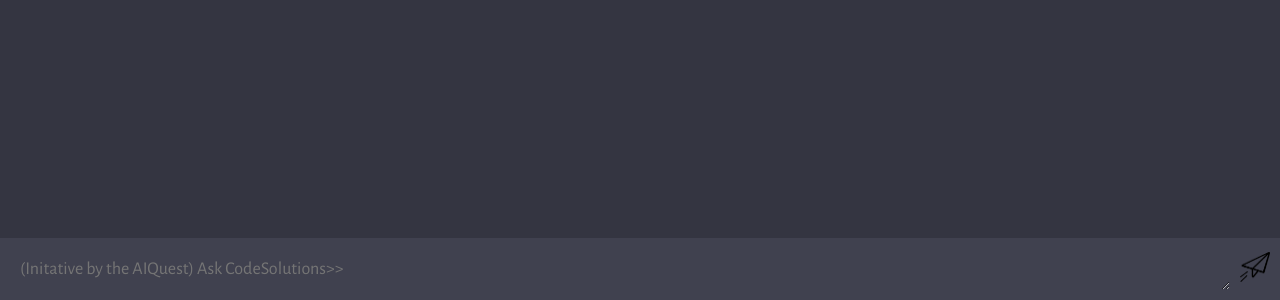
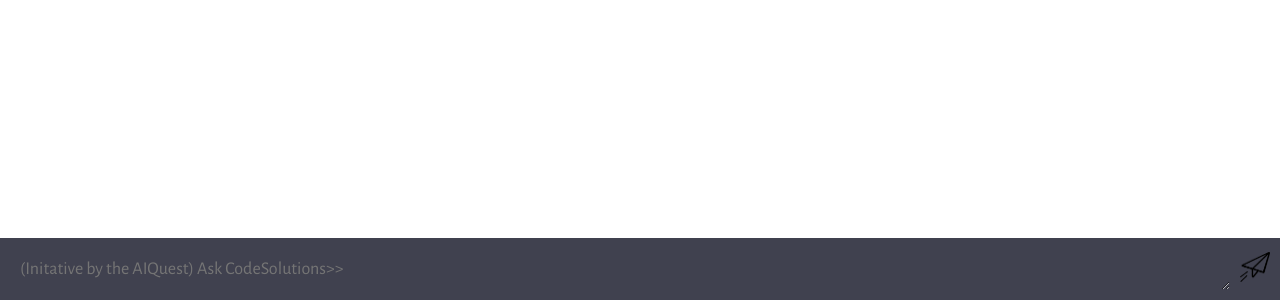
Before and after one commit to Sahityaaryan/CodingSolutionsAI, a website built with Vite: page client/index.html in a window 1280 px wide. Shown: the part 500-800 px from the top of the page. Built offline with nearby package versions, Linux system fonts and the light colour scheme.

Commit message:
changing of the app  color

```diff
--- a/client/style.css
+++ b/client/style.css
@@ -15,7 +15,8 @@ body {
 #app {
   width: 100vw;
   height: 100vh;
-  background: #343541;
+  background: #fff;
+  /* background: #343541; */
 
   display: flex;
   flex-direction: column;
```
